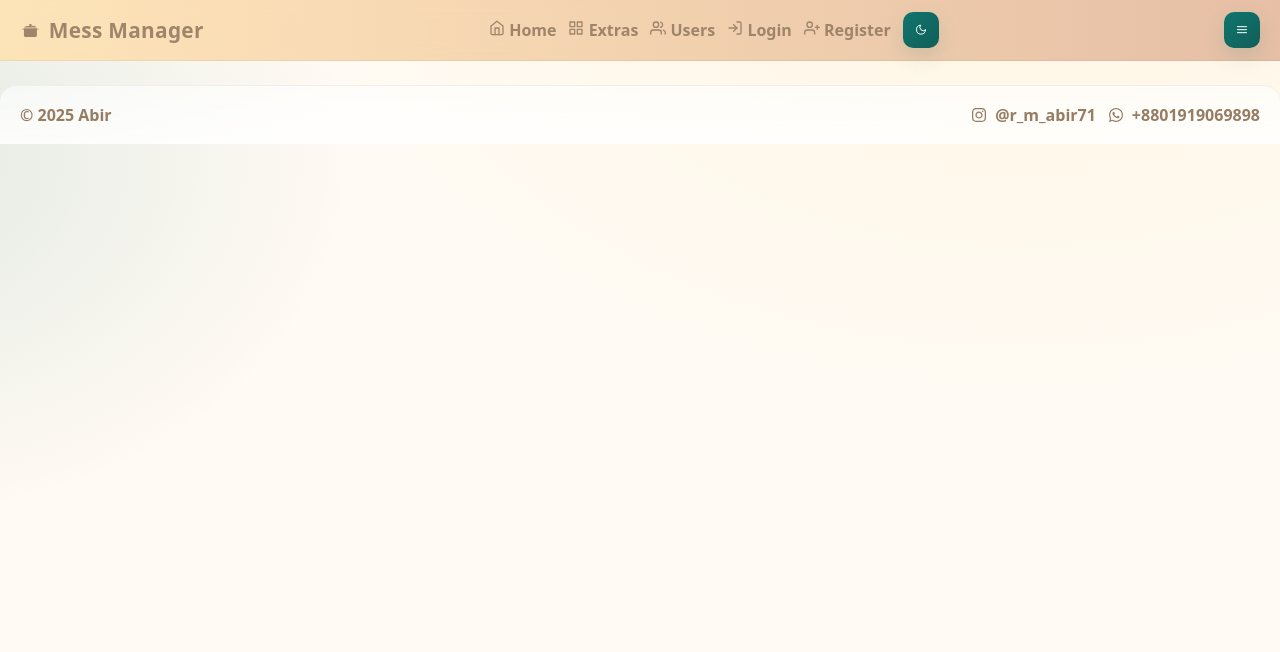
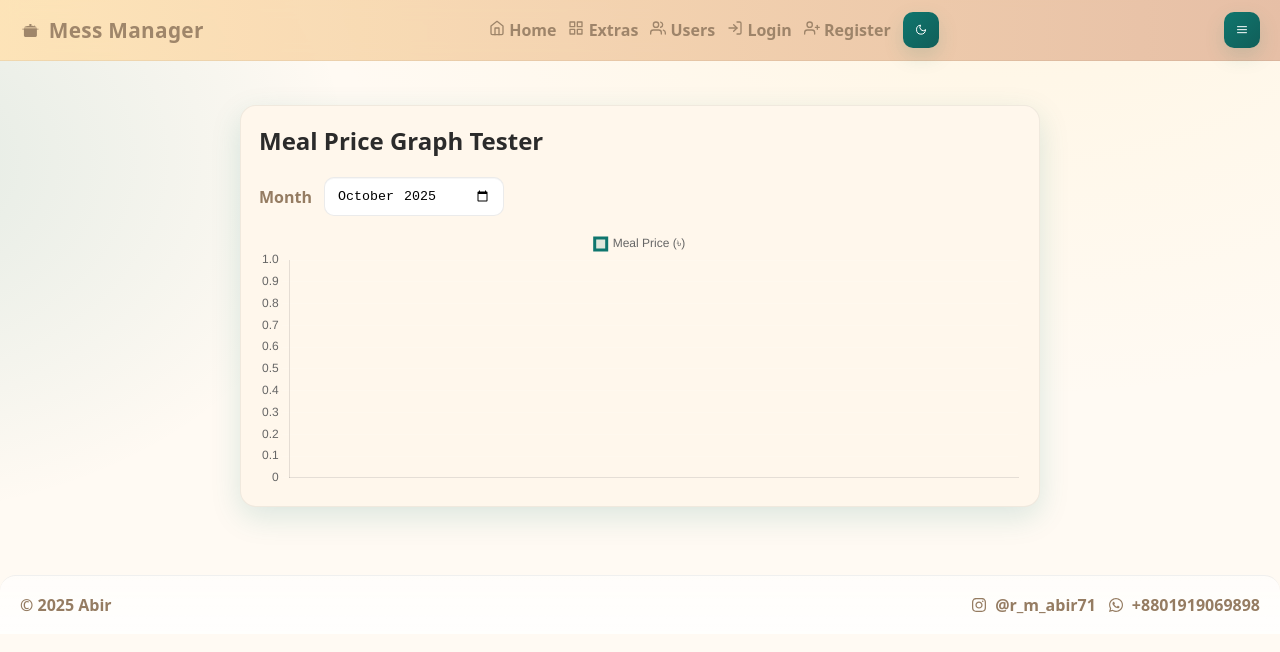
Before and after one commit to Abir7109/mess_manager_frontend, a React (Vite) app: page /price-test in a window 1280 px wide. Shown: the top 652 px of the page. Built offline with nearby package versions, Linux system fonts and the light colour scheme; no server answers.

Commit message:
feat(test): add /price-test page with month picker to validate meal price graph

```diff
--- a/src/App.jsx
+++ b/src/App.jsx
@@ -9,6 +9,7 @@ const Dashboard = lazy(() => import('./pages/Dashboard'))
 const Admin = lazy(() => import('./pages/Admin'))
 const Extras = lazy(() => import('./pages/Extras'))
 const UsersPage = lazy(() => import('./pages/Users'))
+const PriceTest = lazy(() => import('./pages/PriceTest'))
 import { AuthProvider, useAuth } from './context/AuthContext'
 import { GiCookingPot } from 'react-icons/gi'
 import { FiHome, FiLogIn, FiUserPlus, FiGrid, FiShield, FiSun, FiMoon, FiMenu, FiX, FiUsers } from 'react-icons/fi'
@@ -135,6 +136,7 @@ function App() {
                 <Route path="/admin" element={<Protected roles={["admin"]}><Admin /></Protected>} />
                 <Route path="/extras" element={<Extras />} />
                 <Route path="/users" element={<UsersPage />} />
+                <Route path="/price-test" element={<PriceTest />} />
               </Routes>
             </Suspense>
             <Footer />
--- /dev/null
+++ b/src/pages/PriceTest.jsx
@@ -0,0 +1,21 @@
+import { useState } from 'react'
+import dayjs from 'dayjs'
+import MealPriceChart from '../components/MealPriceChart'
+
+export default function PriceTest() {
+  const [month, setMonth] = useState(dayjs().format('YYYY-MM'))
+  return (
+    <div className="container">
+      <div className="card" style={{maxWidth:800, margin:'20px auto'}}>
+        <h2 style={{marginTop:0}}>Meal Price Graph Tester</h2>
+        <div style={{display:'flex', gap:12, alignItems:'center'}}>
+          <label className="label">Month</label>
+          <input className="input" type="month" value={month} onChange={e=>setMonth(e.target.value)} style={{maxWidth:180}} />
+        </div>
+        <div style={{marginTop:12}}>
+          <MealPriceChart month={month} />
+        </div>
+      </div>
+    </div>
+  )
+}
```
